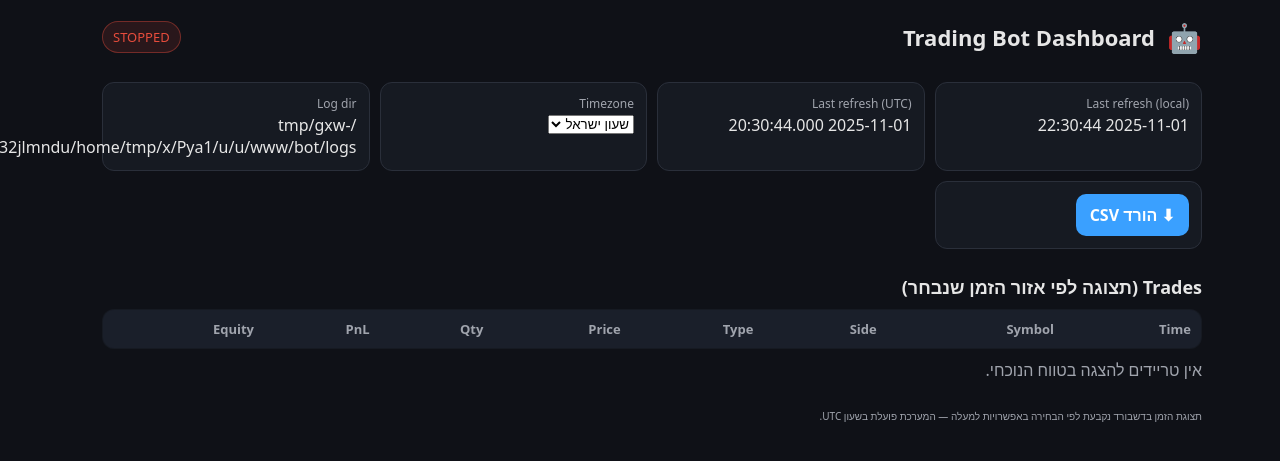
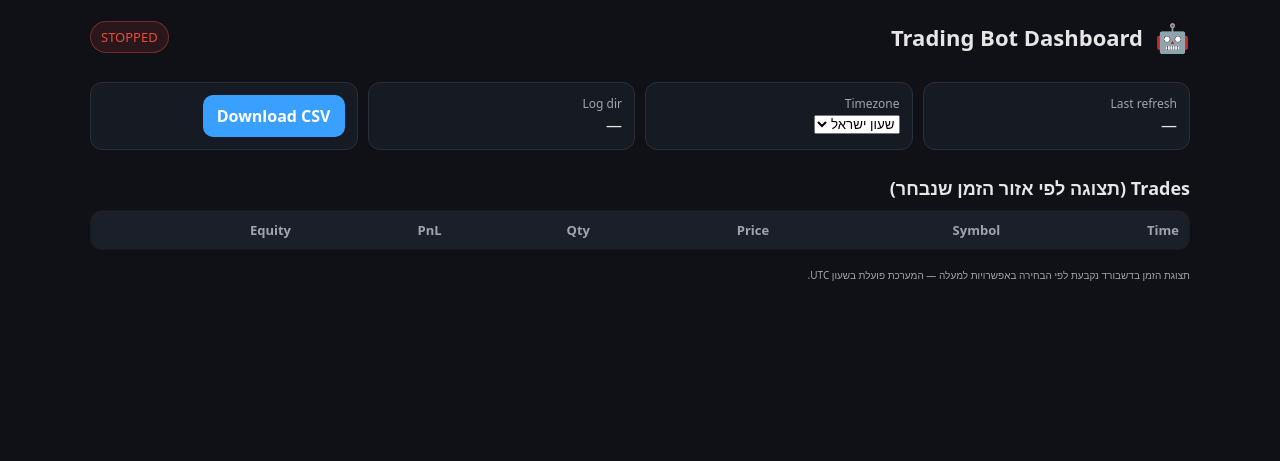
Before and after one commit to DudiMaman/bot, a Flask app: page / in a window 1280 px wide. Shown: the top 461 px of the page. Run offline with Flask 3, Linux system fonts and the light colour scheme; data that the repository does not hold is empty.

Commit message:
Update index.html

```diff
--- a/dashboard/templates/index.html
+++ b/dashboard/templates/index.html
@@ -20,12 +20,8 @@
 
   <section class="wrap info">
     <div class="info-item">
-      <div class="label">Last refresh (local)</div>
-      <div id="last-refresh-il" class="value">—</div>
-    </div>
-    <div class="info-item">
-      <div class="label">Last refresh (UTC)</div>
-      <div id="last-refresh-utc" class="value">—</div>
+      <div class="label">Last refresh</div>
+      <div id="last-refresh" class="value">—</div>
     </div>
     <div class="info-item">
       <div class="label">Timezone</div>
@@ -37,19 +33,17 @@
       <div id="log-dir" class="value">—</div>
     </div>
     <div class="info-item">
-      <a id="download-csv" class="btn" href="/export/trades.csv">⬇︎ הורד CSV</a>
+      <a id="download-csv" class="btn" href="/export/trades.csv" download>Download CSV</a>
     </div>
   </section>
 
   <section class="wrap table-wrap">
-    <h2>Trades (תצוגה לפי אזור הזמן שנבחר)</h2>
+    <h2>Trades <span class="sub">(תצוגה לפי אזור הזמן שנבחר)</span></h2>
     <table id="trades-table">
       <thead>
         <tr>
           <th>Time</th>
           <th>Symbol</th>
-          <th>Side</th>
-          <th>Type</th>
           <th>Price</th>
           <th>Qty</th>
           <th>PnL</th>
```
